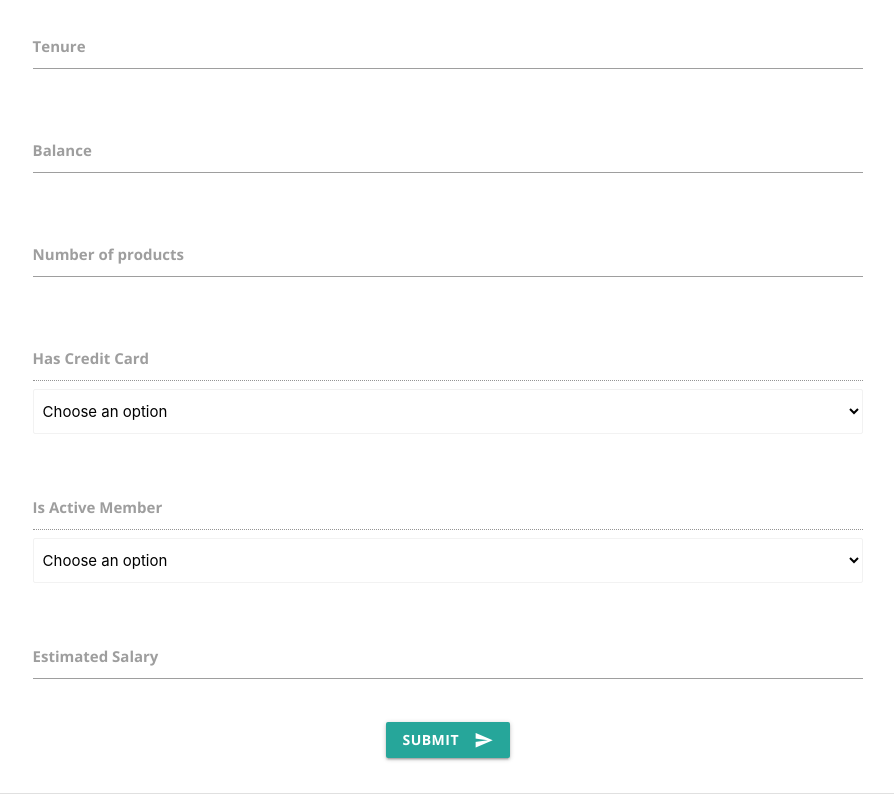
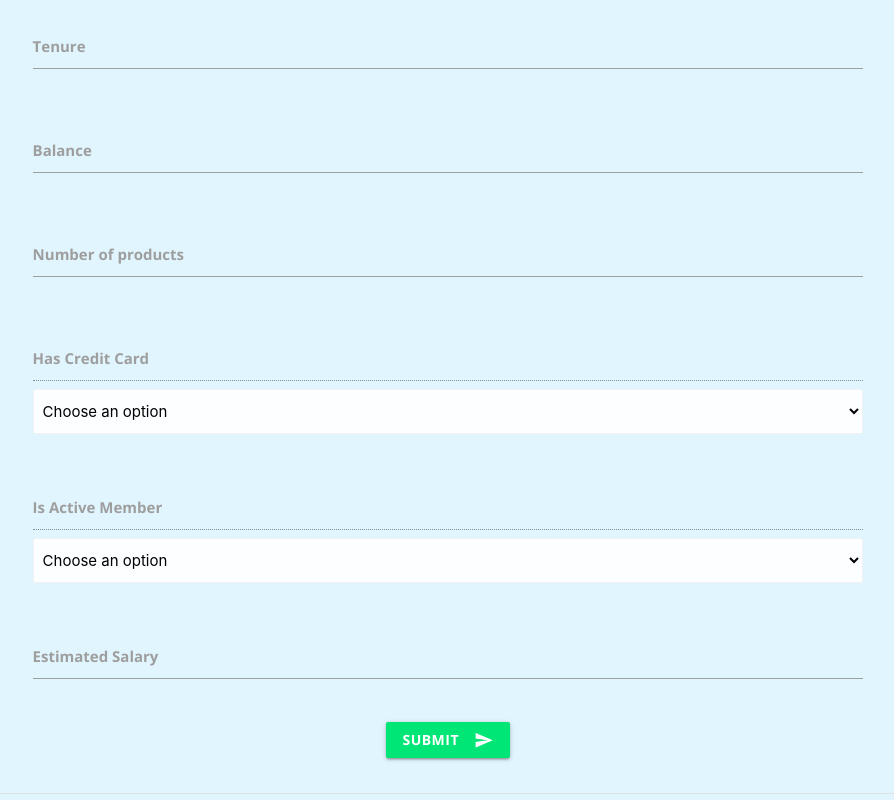
Before and after one commit to childish-zamboni/pennapps-xx, a plain HTML site: page templates/index.html in a window 1280 px wide. Shown: the part 682-1482 px from the top of the page, without its empty margins (192-1086 px from the left). Drawn offline with nearby package versions, Linux system fonts and the light colour scheme.

Commit message:
Change colours

```diff
--- a/templates/css/main.css
+++ b/templates/css/main.css
@@ -46,12 +46,7 @@ body{
   font-family: Poppins-Regular, sans-serif;
   width: 100wh;
 	height: 90vh;
-	color: #fff;
-	background: linear-gradient(-45deg, #EE7752, #E73C7E, #23A6D5, #23D5AB);
-	background-size: 400% 400%;
-	-webkit-animation: Gradient 15s ease infinite;
-	-moz-animation: Gradient 15s ease infinite;
-	animation: Gradient 15s ease infinite;
+	color: #fff ;
 }
 
 @-webkit-keyframes Gradient {
--- a/templates/index.html
+++ b/templates/index.html
@@ -8,7 +8,7 @@
   <meta name="viewport" content="width=device-width, initial-scale=1.0" />
 </head>
 
-<body>
+<body bgcolor="#e1f5fe">
     <!-- navbar -->
     <nav>
       <div class="nav-wrapper">
@@ -116,7 +116,7 @@
           </div>
         </div>
        <div class="center-align">
-          <a href="results.html" class="btn waves-effect waves-light" type="submit" name="action">Submit
+          <a href="results.html" class="btn waves-effect waves-light green accent-3" type="submit" name="action">Submit
               <i class="material-icons right">send</i>
           </a>
        </div>
```
